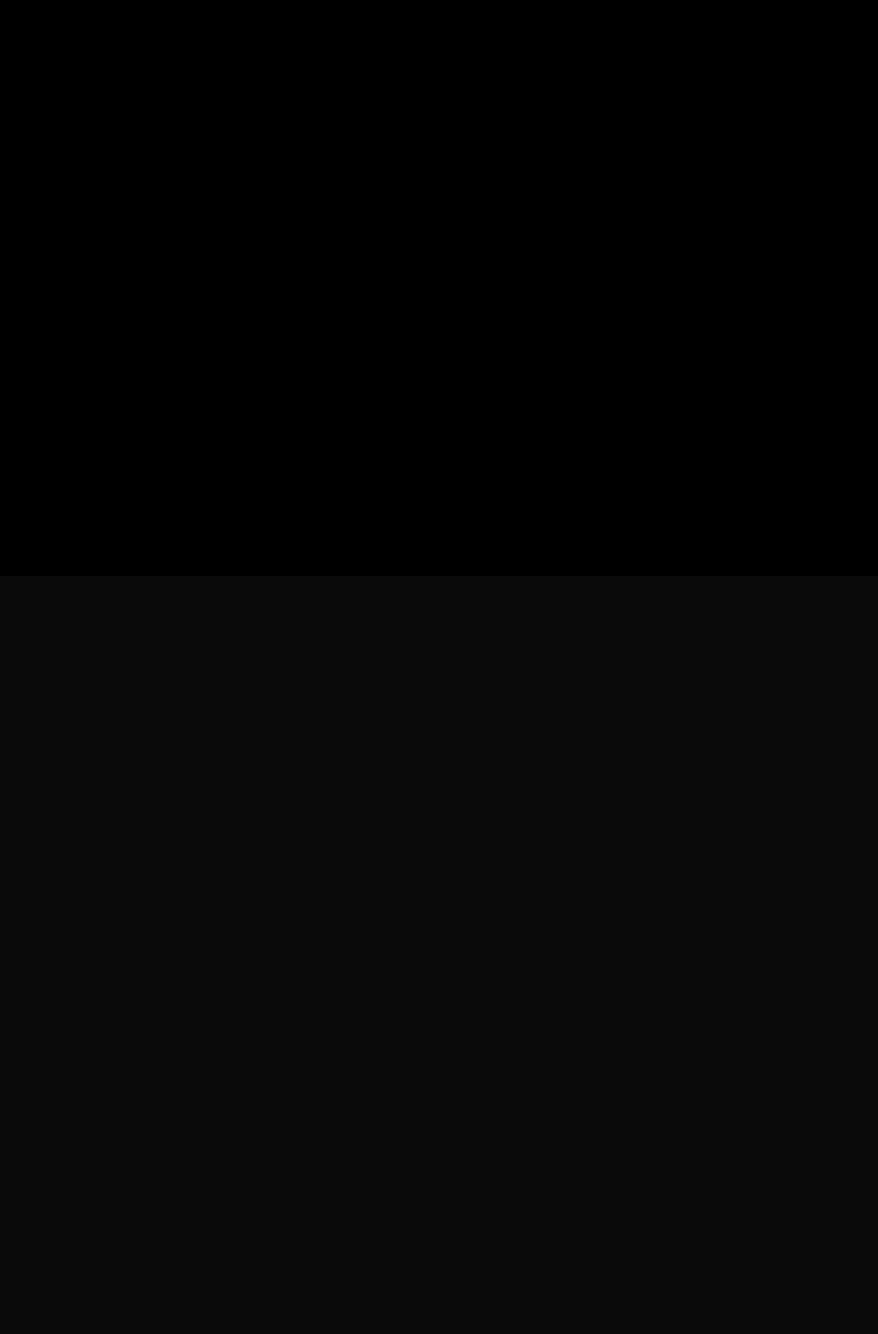
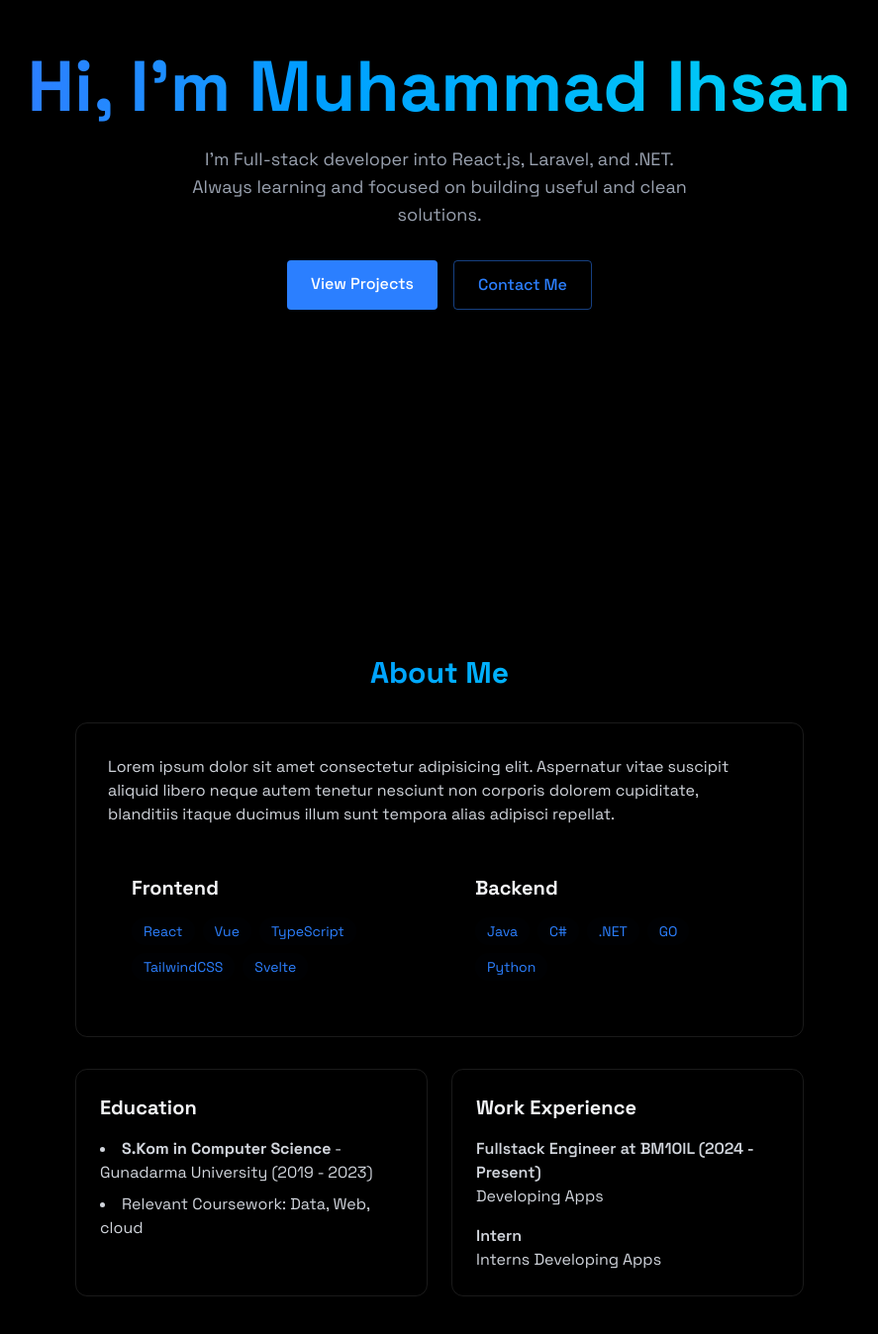
Before and after one commit to Daexaf/Portfolio, a React (Vite) app: page / in a window 1280 px wide. Shown: the part 218-1566 px from the top of the page at 99% size, without its empty margins (196-1083 px from the left). Before the commit the page ends 800 px from the top, so only its background shows below. Built offline with nearby package versions, Linux system fonts and the light colour scheme.

Commit message:
[checkpoints: adding about me section with experience work and studies]

```diff
--- a/src/App.jsx
+++ b/src/App.jsx
@@ -4,6 +4,8 @@
 import "./index.css";
 import Navbar from "./components/Navbar";
 import MobileMenu from "./components/MobileMenu";
+import Home from "./components/section/Home";
+import About from "./components/section/About";
 
 function App() {
   const [isLoaded, setIsLoaded] = useState(false);
@@ -18,6 +20,8 @@
       >
         <Navbar menuOpen={menuOpen} setMenuOpen={setMenuOpen} />
         <MobileMenu menuOpen={menuOpen} setMenuOpen={setMenuOpen} />
+        <Home />
+        <About />
       </div>
     </>
   );
--- a/src/components/MobileMenu.jsx
+++ b/src/components/MobileMenu.jsx
@@ -1,5 +1,3 @@
-import React, { useEffect } from "react";
-
 const MobileMenu = ({ menuOpen, setMenuOpen }) => {
   return (
     <div
--- a/src/components/section/About.jsx
+++ b/src/components/section/About.jsx
@@ -0,0 +1,93 @@
+import React from "react";
+
+const About = () => {
+  const frontendSkills = [
+    "React",
+    "Vue",
+    "TypeScript",
+    "TailwindCSS",
+    "Svelte",
+  ];
+  const backendSkills = ["Java", "C#", ".NET", "GO", "Python"];
+  return (
+    <section
+      id="about"
+      className="min-h-screen flex items-center justify-center py-20"
+    >
+      <div className="max-w-3xl mx-auto px-4">
+        <h2 className="text-3xl font-bold mb-8 bg-gradient-to-r from-blue-500 to-cyan-400 bg-clip-text text-transparent text-center">
+          About Me
+        </h2>
+
+        <div className="rounded-xl p-8 border-white/10 border hover:-translate-y-1 transition-all">
+          <p className="text-gray-300 mb-6">
+            Lorem ipsum dolor sit amet consectetur adipisicing elit. Aspernatur
+            vitae suscipit aliquid libero neque autem tenetur nesciunt non
+            corporis dolorem cupiditate, blanditiis itaque ducimus illum sunt
+            tempora alias adipisci repellat.
+          </p>
+
+          <div className="grid grid-cols-1 md:grid-cols-2 gap-6">
+            <div className="rounded-xl p-6 hover:-translate-y-1 transition-all">
+              <h3 className="text-xl font-bold mb-4">Frontend</h3>
+              <div className="flex flex-wrap gap-2">
+                {frontendSkills.map((tech, key) => (
+                  <span
+                    key={key}
+                    className="bg-blue-500/1 text-blue-500 py-1 px-3 rounded-full text-sm hover:bg-blue-500/20 hover:shadow-[0_2px_8px_rgba(59,130,2246,0.2)] transition"
+                  >
+                    {tech}
+                  </span>
+                ))}
+              </div>
+            </div>
+
+            <div className="rounded-xl p-6 hover:-translate-y-1 transition-all">
+              <h3 className="text-xl font-bold mb-4">Backend</h3>
+              <div className="flex flex-wrap gap-2">
+                {backendSkills.map((tech, key) => (
+                  <span
+                    key={key}
+                    className="bg-blue-500/1 text-blue-500 py-1 px-3 rounded-full text-sm hover:bg-blue-500/20 hover:shadow-[0_2px_8px_rgba(59,130,2246,0.2)] transition"
+                  >
+                    {tech}
+                  </span>
+                ))}
+              </div>
+            </div>
+          </div>
+        </div>
+
+        <div className="grid grid-cols-1 md:grid-cols-2 gap-6 mt-8">
+          <div className="p-6 rounded-xl border-white/10 border hover:-translate-y-1 transition-all">
+            <h3 className="text-xl font-bold mb-4"> Education </h3>
+            <ul className="list-disc list-inside text-gray-300 space-y-2">
+              <li>
+                <strong>S.Kom in Computer Science</strong> - Gunadarma
+                University (2019 - 2023)
+              </li>
+              <li>Relevant Coursework: Data, Web, cloud</li>
+            </ul>
+          </div>
+          <div className="p-6 rounded-xl border-white/10 border hover:-translate-y-1 transition-all">
+            <h3 className="text-xl font-bold mb-4"> Work Experience </h3>
+            <div className="space-y-4 text-gray-300">
+              <div className="">
+                <h4 className="font-semibold">
+                  Fullstack Engineer at BM1OIL (2024 - Present)
+                </h4>
+                <p>Developing Apps</p>
+              </div>
+              <div className="">
+                <h4 className="font-semibold">Intern</h4>
+                <p>Interns Developing Apps</p>
+              </div>
+            </div>
+          </div>
+        </div>
+      </div>
+    </section>
+  );
+};
+
+export default About;
--- a/src/components/section/Home.jsx
+++ b/src/components/section/Home.jsx
@@ -0,0 +1,39 @@
+import React from "react";
+
+const Home = () => {
+  return (
+    <section
+      id="home"
+      className="min-h-screen flex items-center justify-center relative"
+    >
+      <div className="text-center z-10 px-4">
+        <h1 className="text-5xl md:text-7xl font-bold mb-6 bg-gradient-to-r from-blue-500 to-cyan-400 bg-clip-text text-transparent leading-right">
+          Hi, I'm Muhammad Ihsan
+        </h1>
+
+        <p className="text-gray-400 text-lg mb-8 max-w-lg mx-auto">
+          I'm Full-stack developer into React.js, Laravel, and .NET. Always
+          learning and focused on building useful and clean solutions.
+        </p>
+
+        <div className="flex justify-center space-x-4">
+          <a
+            href="#projects"
+            className="bg-blue-500 text-white py-3 px-6 rounded font-medium transition relative overflow-hidden hover:-translate-y-0.5 hover:shadow-[0_0_15px_rgba(59, 130, 246, 0.4)]"
+          >
+            View Projects
+          </a>
+
+          <a
+            href="#projects"
+            className="border border-blue-500/50 text-blue-500 py-3 px-6 rounded font-medium transition-all duration-200 hover:-translate-y-0.5 hover:shadow-[0_0_15px_rgba(59, 130, 246, 0.2)] hover:bg-blue-500/10"
+          >
+            Contact Me
+          </a>
+        </div>
+      </div>
+    </section>
+  );
+};
+
+export default Home;
```
